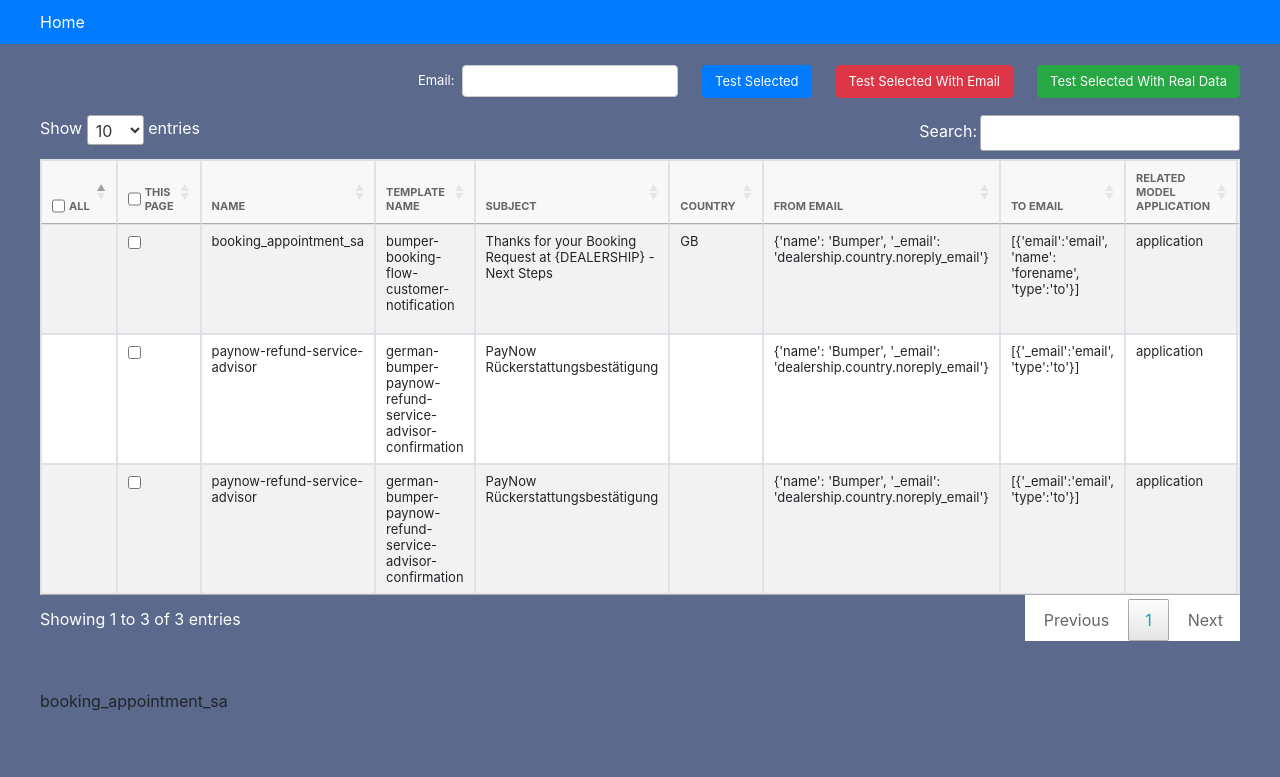
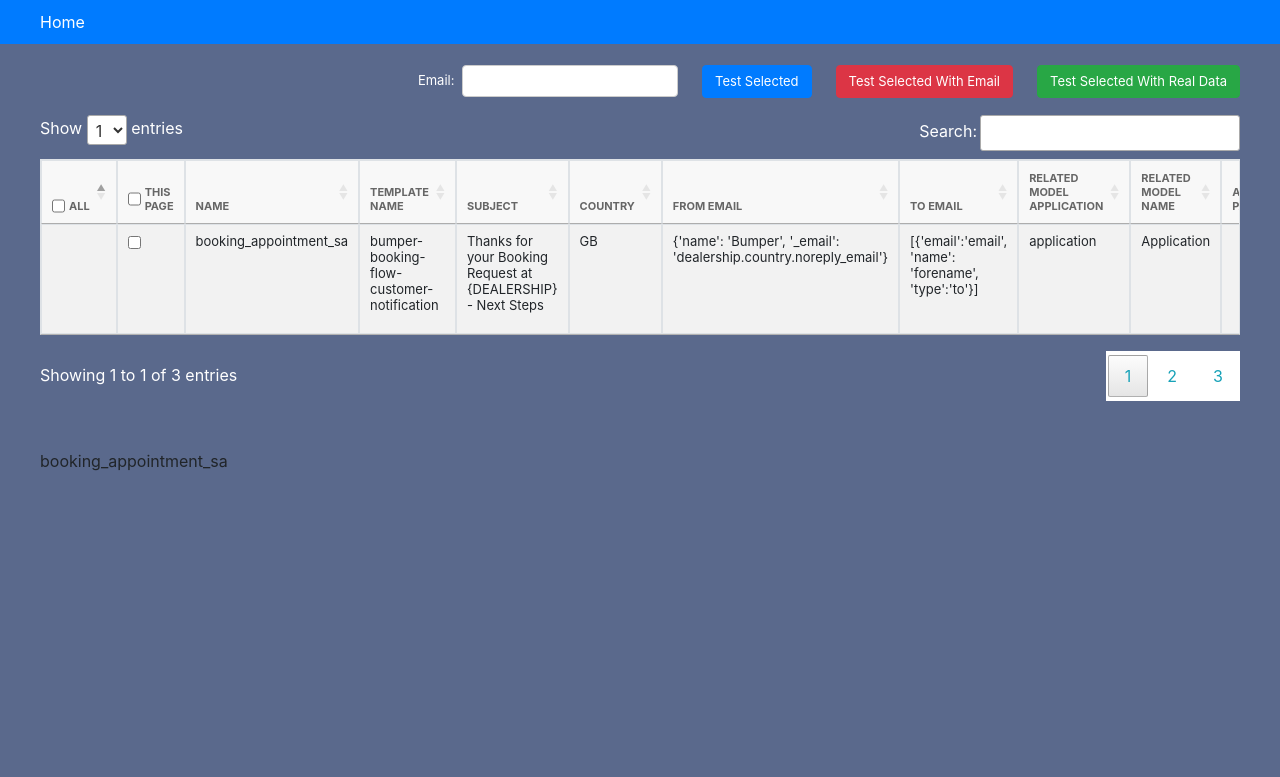
Before and after one commit to erayserter/bumper-admin-email-template-test, a Django app: template templates/admin/baseemail/testtemplate/test_template.html in a window 1280 px wide. Shown: the part 49-826 px from the top of the page. After the commit the page ends 520 px from the top, so only its background shows below. Run offline with Django 3.2, Linux system fonts and the light colour scheme; the template is opened without the code that fills it: values that come from a table or form of the project are taken from there, others are empty; data comes from the database, SQL or seed files in the repository; both versions use the stored data as it was after the commit; some libraries are stand-ins or nearby versions.

Commit message:
styling changes

```diff
--- a/baseemail/static/baseemail/style.css
+++ b/baseemail/static/baseemail/style.css
@@ -11,6 +11,10 @@ ul, li {
 .modal-button {
     font-size: inherit;
     color: #fff !important;
+}
+
+#templates {
+    margin-bottom: 16px;
 }
 
 #templates_length label {
@@ -36,8 +40,14 @@ ul, li {
 #templates_paginate {
     color: #fff;
     background-color: #fff;
+    padding-bottom: 0.25em;
 }
 
 #templates_paginate span {
     color: #17a2b8;
 }
+
+#templates_paginate span a:hover:not(.current) {
+    background: #ff733c;
+    color: black !important;
+}
--- a/templates/admin/baseemail/testtemplate/test_template.html
+++ b/templates/admin/baseemail/testtemplate/test_template.html
@@ -100,7 +100,7 @@
             </div>
             {% for ovm_fields in ovm_fields_list %}
                 {% if ovm_fields %}
-                    <table class="table h-100 w-auto bg-white">
+                    <table class="table h-100 w-auto bg-white border">
                         <thead>
                             <tr>
                                 <td colspan="2" class="fw-bold">{{ ovm_fields.template.name|upper }}</td>
@@ -144,7 +144,17 @@
     <script src="https://cdn.jsdelivr.net/npm/bootstrap@4.3.1/dist/js/bootstrap.min.js" integrity="sha384-JjSmVgyd0p3pXB1rRibZUAYoIIy6OrQ6VrjIEaFf/nJGzIxFDsf4x0xIM+B07jRM" crossorigin="anonymous" ></script>
     <script>
         $(document).ready(function() {
-             $('#templates').DataTable();
+             $('#templates').DataTable({
+                 lengthMenu: [
+                    [1,2,3],
+                    [1,2,3],
+                ],
+                 columnDefs: [
+                     {orderable: false, targets: 0},
+                     {orderable: false, targets: 1}
+                 ],
+                 pagingType: "numbers",
+             });
         });
     </script>
 {% endblock %}
```
Also changed, not shown: db.sqlite3.
